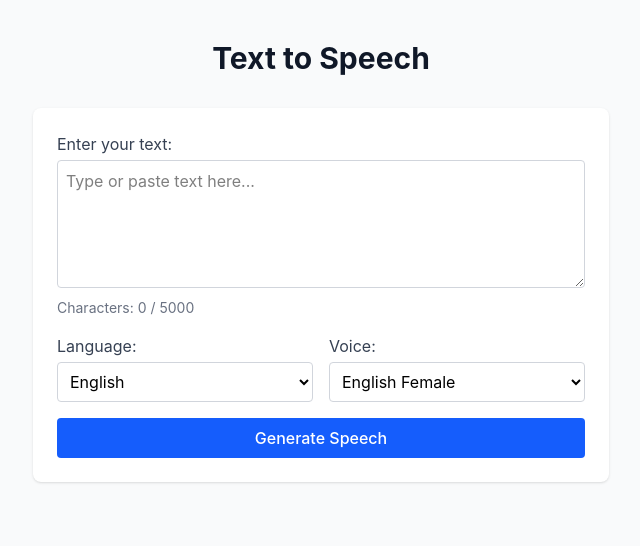
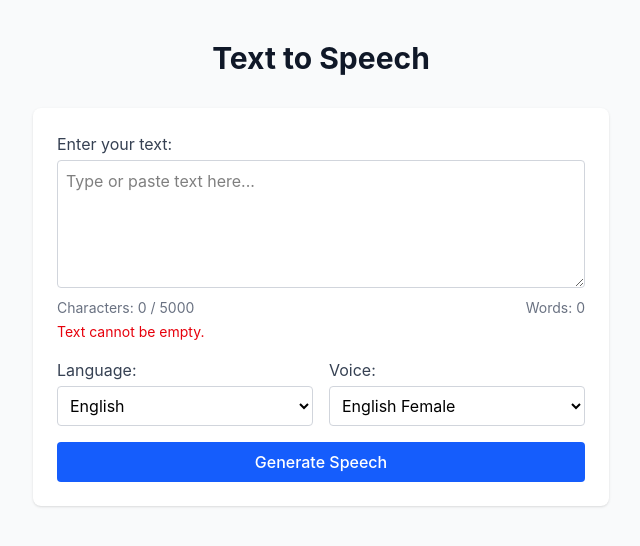
Before and after one commit to sharanyam26/text-to-speech-frontend, a React (Vite) app: page / in a window 1280 px wide. Shown: the top 546 px of the page, without its empty margins (319-959 px from the left). Built offline with nearby package versions, Linux system fonts and the light colour scheme.

Commit message:
Day 4: Implement TextInput component with character/word count and validation

```diff
--- a/src/App.jsx
+++ b/src/App.jsx
@@ -1,4 +1,9 @@
+import { useState } from "react"
+import TextInput from "./components/TextInput"
+
 function App() {
+  const [text, setText] = useState("")
+
   return (
     <div className="min-h-screen bg-gray-50 flex flex-col items-center py-10">
       <h1 className="text-3xl font-bold text-gray-900 mb-8">
@@ -6,17 +11,8 @@ function App() {
       </h1>
 
       <div className="w-full max-w-xl bg-white rounded-lg shadow p-6 space-y-4">
-        {/* Text input placeholder - real logic comes Day 4 */}
-        <div>
-          <label className="block text-gray-700 mb-1">Enter your text:</label>
-          <textarea
-            className="w-full border border-gray-300 rounded p-2 h-32"
-            placeholder="Type or paste text here..."
-          />
-          <p className="text-sm text-gray-500 mt-1">Characters: 0 / 5000</p>
-        </div>
+        <TextInput text={text} setText={setText} />
 
-        {/* Language/voice placeholders - real logic comes Day 5 */}
         <div className="flex gap-4">
           <div className="flex-1">
             <label className="block text-gray-700 mb-1">Language:</label>
@@ -32,7 +28,6 @@ function App() {
           </div>
         </div>
 
-        {/* Generate button placeholder - real logic comes Day 6/7 */}
         <button className="w-full bg-blue-600 text-white font-medium py-2 rounded hover:bg-blue-700">
           Generate Speech
         </button>
--- /dev/null
+++ b/src/components/TextInput.jsx
@@ -0,0 +1,39 @@
+const MAX_CHARACTERS = 5000
+
+function TextInput({ text, setText }) {
+  const characterCount = text.length
+  const wordCount = text.trim() === "" ? 0 : text.trim().split(/\s+/).length
+  const isOverLimit = characterCount > MAX_CHARACTERS
+  const isEmpty = text.trim() === ""
+
+  return (
+    <div>
+      <label className="block text-gray-700 mb-1">Enter your text:</label>
+      <textarea
+        className={`w-full border rounded p-2 h-32 ${
+          isOverLimit ? "border-red-500" : "border-gray-300"
+        }`}
+        placeholder="Type or paste text here..."
+        value={text}
+        onChange={(e) => setText(e.target.value)}
+      />
+      <div className="flex justify-between text-sm mt-1">
+        <span className={isOverLimit ? "text-red-600" : "text-gray-500"}>
+          Characters: {characterCount} / {MAX_CHARACTERS}
+        </span>
+        <span className="text-gray-500">Words: {wordCount}</span>
+      </div>
+
+      {isEmpty && (
+        <p className="text-sm text-red-600 mt-1">Text cannot be empty.</p>
+      )}
+      {isOverLimit && (
+        <p className="text-sm text-red-600 mt-1">
+          Text exceeds the maximum allowed length.
+        </p>
+      )}
+    </div>
+  )
+}
+
+export default TextInput
```
